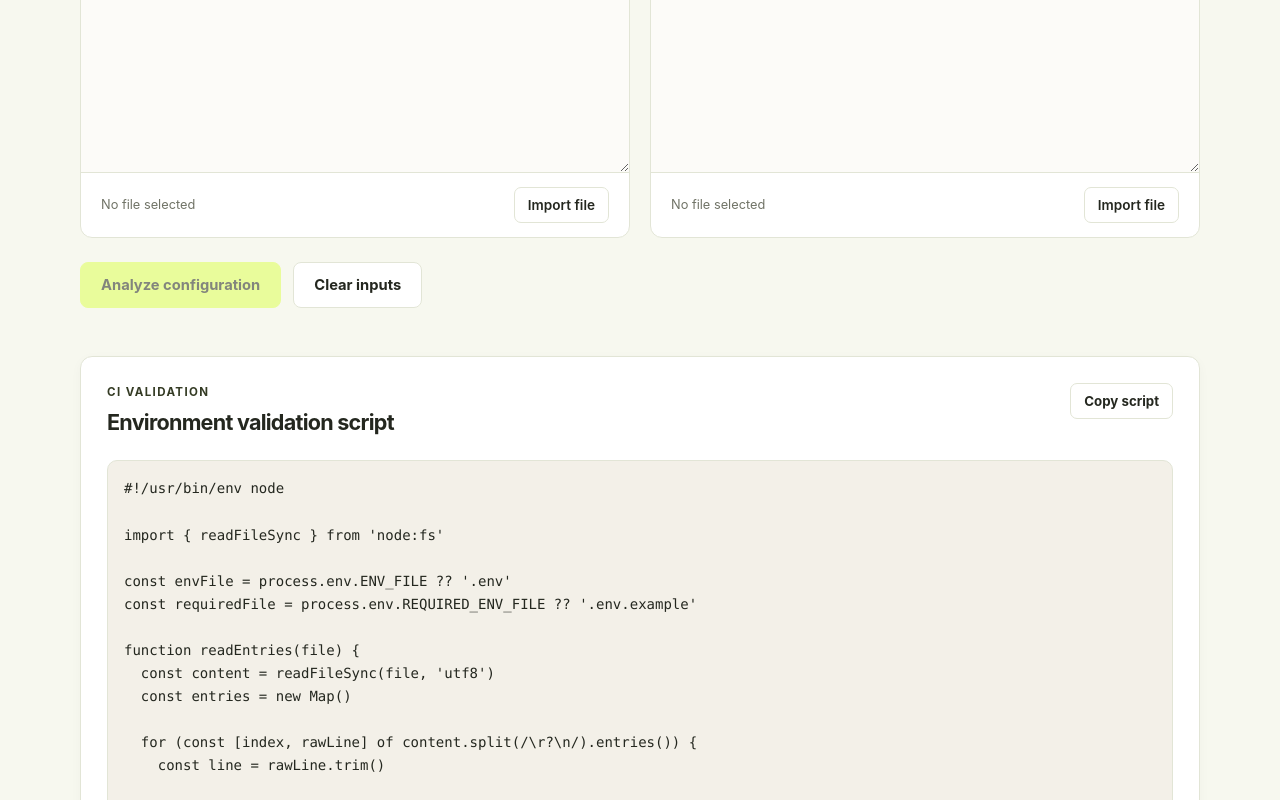
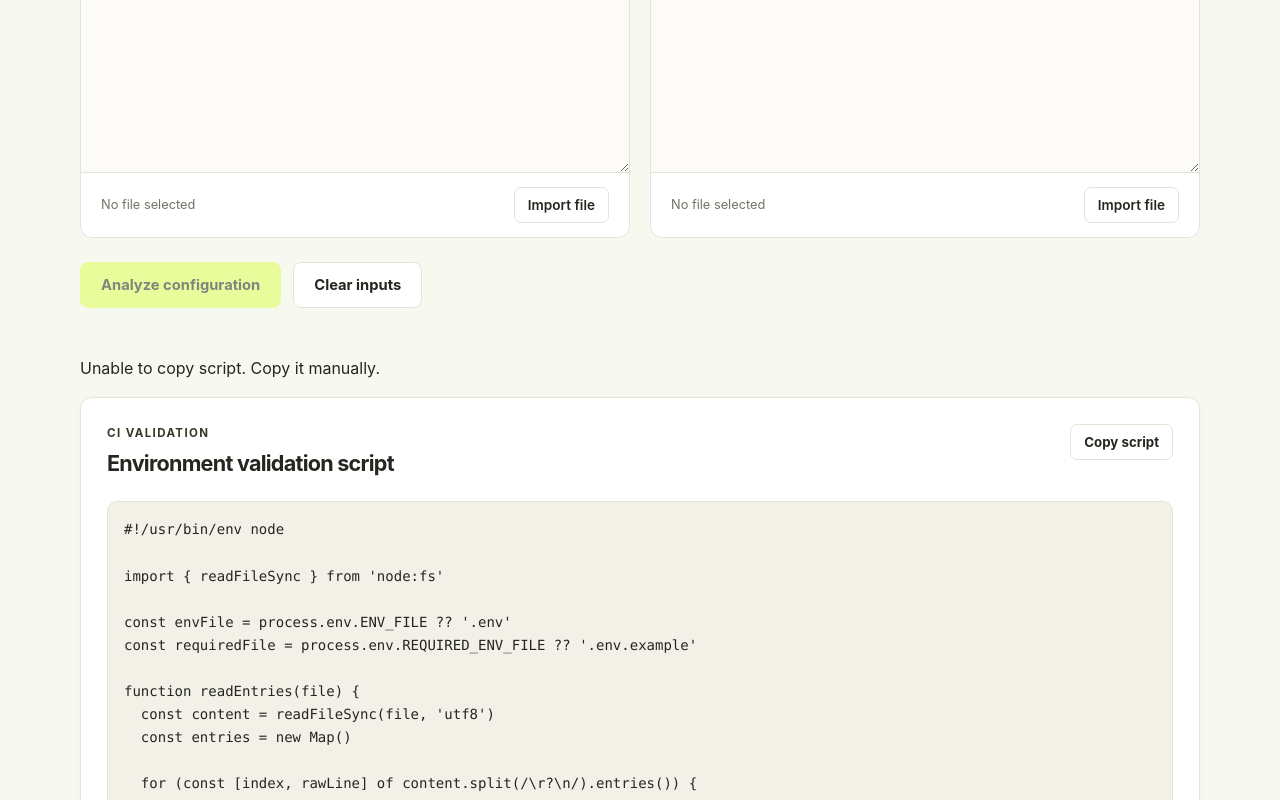
Before and after one commit to shriram-io/DocuEnv, a React (Vite) app: page / in a window 1280 px wide. Both pictures are taken after a click on the button "Copy script". Shown: the part 658-1458 px from the top of the page. Built offline with nearby package versions, Linux system fonts and the light colour scheme.

Commit message:
feat: add clipboard copy feedback

```diff
--- a/src/App.tsx
+++ b/src/App.tsx
@@ -15,7 +15,7 @@
   const [envFileName, setEnvFileName] = useState('')
   const [exampleFileName, setExampleFileName] = useState('')
   const [analyzed, setAnalyzed] = useState(false)
-
+const [copyStatus, setCopyStatus] = useState('')
 const [typeOverrides, setTypeOverrides] = useState<
   Record<string, import('./lib/infer-type').InferredType>
 >({})
@@ -48,7 +48,17 @@
   function analyzeConfiguration() {
     setAnalyzed(true)
   }
-
+async function copyToClipboard(
+  text: string,
+  item: string,
+) {
+  try {
+    await navigator.clipboard.writeText(text)
+    setCopyStatus(`${item} copied successfully.`)
+  } catch {
+    setCopyStatus(`Unable to copy ${item.toLowerCase()}. Copy it manually.`)
+  }
+}
   function clearInputs() {
   setEnvContent('')
   setExampleContent('')
@@ -203,8 +213,8 @@
         <button
           type="button"
           onClick={() => {
-            void navigator.clipboard.writeText(zodSchema)
-          }}
+  void copyToClipboard(zodSchema, 'Schema')
+}}
         >
           Copy schema
         </button>
@@ -223,6 +233,13 @@
     </section>
   </div>
 )}
+
+{copyStatus && (
+  <p role="status" aria-live="polite">
+    {copyStatus}
+  </p>
+)}
+
 <section className="results-panel" aria-labelledby="ci-heading">
   <div className="results-panel__header">
     <div>
@@ -233,8 +250,8 @@
     <button
       type="button"
       onClick={() => {
-        void navigator.clipboard.writeText(ciScript)
-      }}
+  void copyToClipboard(ciScript, 'Script')
+}}
     >
       Copy script
     </button>
```
